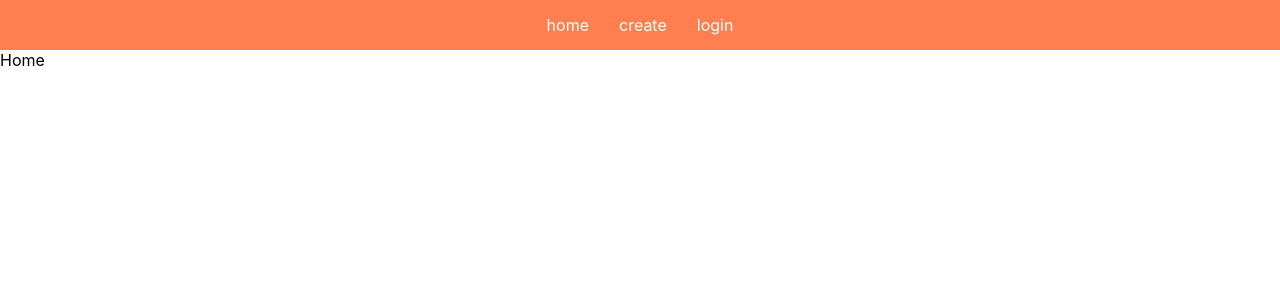
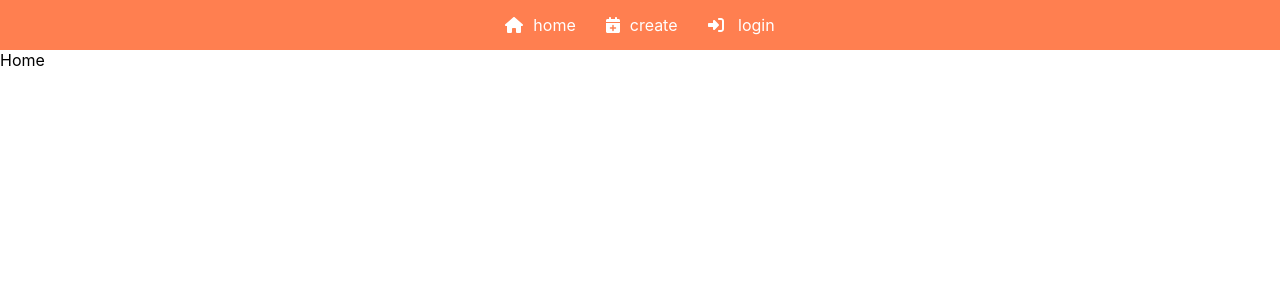
Before and after one commit to ae12321/___react_samples, a React (Create React App) app: page / in a window 1280 px wide. Shown: the top 300 px of the page. Built offline with nearby package versions, Linux system fonts and the light colour scheme; the HTML template or start-up script is replaced by a standard one.

Commit message:
add font by fontawesome

```diff
--- a/package.json
+++ b/package.json
@@ -3,6 +3,10 @@
   "version": "0.1.0",
   "private": true,
   "dependencies": {
+    "@fortawesome/fontawesome-svg-core": "^6.2.1",
+    "@fortawesome/free-regular-svg-icons": "^6.2.1",
+    "@fortawesome/free-solid-svg-icons": "^6.2.1",
+    "@fortawesome/react-fontawesome": "^0.2.0",
     "@testing-library/jest-dom": "^5.16.5",
     "@testing-library/react": "^13.4.0",
     "@testing-library/user-event": "^13.5.0",
--- a/src/components/Navbar.css
+++ b/src/components/Navbar.css
@@ -16,3 +16,7 @@ nav a {
 nav a:hover {
   color: blue;
 }
+
+nav a svg {
+  margin-right: 10px;
+}
--- a/src/components/Navbar.jsx
+++ b/src/components/Navbar.jsx
@@ -2,12 +2,30 @@ import React from 'react';
 import { Link } from 'react-router-dom';
 import './Navbar.css';
 
+import { FontAwesomeIcon } from '@fortawesome/react-fontawesome';
+// https://fontawesome.com/icons -> fa-house -> faHouse
+import {
+  faHouse,
+  faCalendarPlus,
+  faRightToBracket,
+} from '@fortawesome/free-solid-svg-icons';
+
+// const element = <FontAwesomeIcon icon={faEnvelope} />;
+
 const Navbar = () => {
   return (
     <nav>
-      <Link to={'/'}>home</Link>
-      <Link to={'/create'}>create</Link>
-      <Link to={'/login'}>login</Link>
+      <Link to={'/'}>
+        <FontAwesomeIcon icon={faHouse} />
+        home
+      </Link>
+      <Link to={'/create'}>
+        <FontAwesomeIcon icon={faCalendarPlus} />
+        create
+      </Link>
+      <Link to={'/login'}>
+        <FontAwesomeIcon icon={faRightToBracket} /> login
+      </Link>
     </nav>
   );
 };
```
Also changed, not shown: 2 other files (tests, documents, lock files or other folders).
